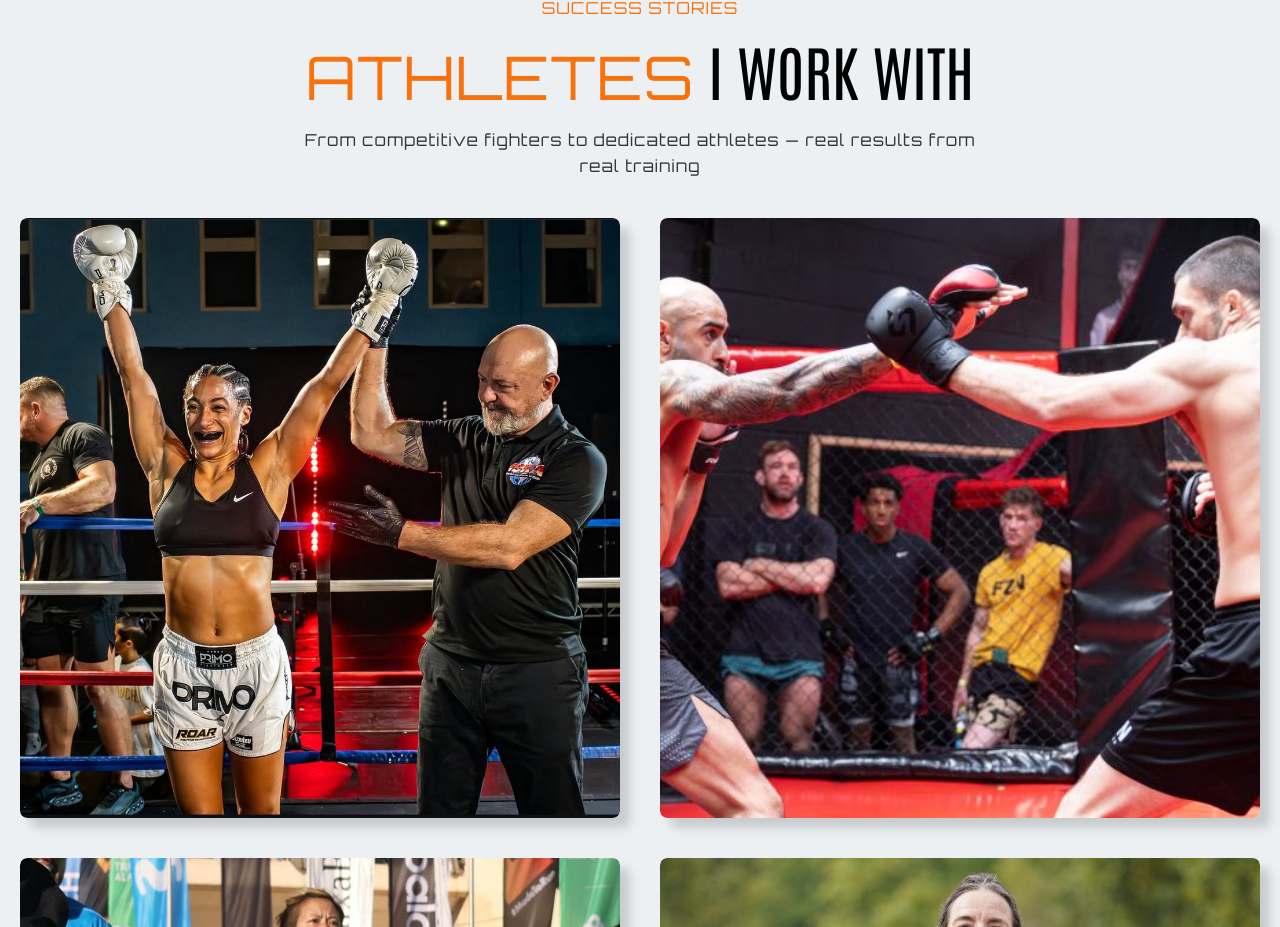
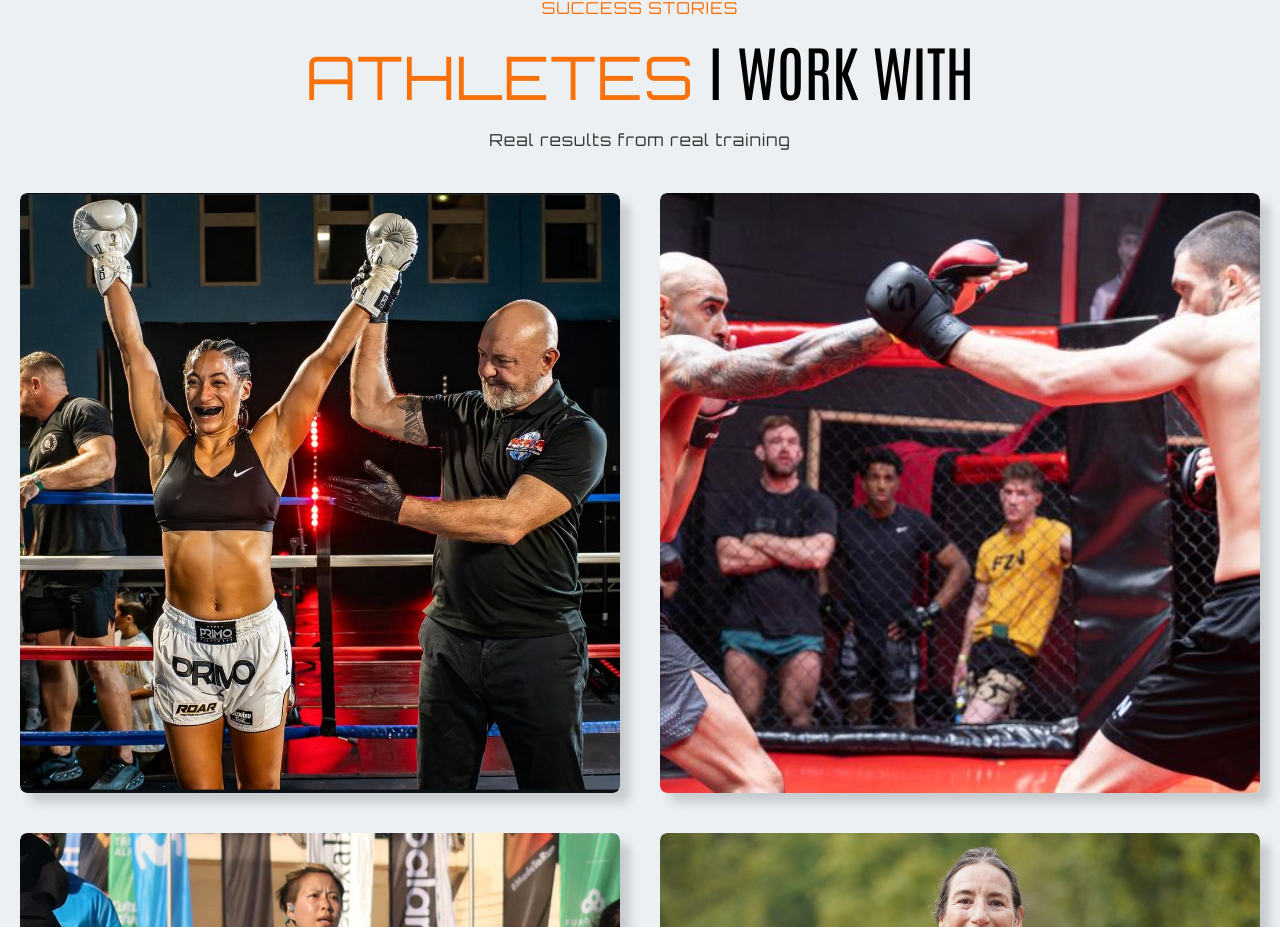
Before and after one commit to cdenby-dotcom/Cat-Denby-Performance, a Next.js app: page / in a window 1280 px wide. Shown: the part 2417-3344 px from the top of the page. Built offline with nearby package versions, Linux system fonts and the light colour scheme; a web font is replaced by a local one.

Commit message:
Update ClientSection.tsx

```diff
--- a/app/components/ClientSection/ClientSection.tsx
+++ b/app/components/ClientSection/ClientSection.tsx
@@ -94,7 +94,7 @@ function ClientSection() {
         <div className={styles.intro}>
           <p className={styles.orange}>SUCCESS STORIES</p>
           <h2><span className={styles.orange}>ATHLETES</span> I WORK WITH</h2>
-          <p>From competitive fighters to dedicated athletes — real results from real training</p>
+          <p> Real results from real training</p>
         </div>
       </div>
 
```
